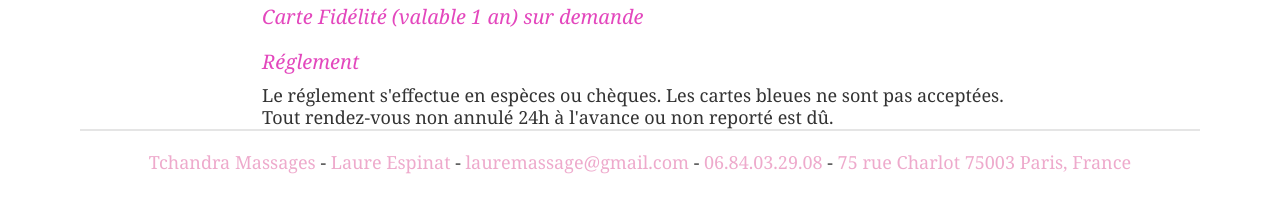
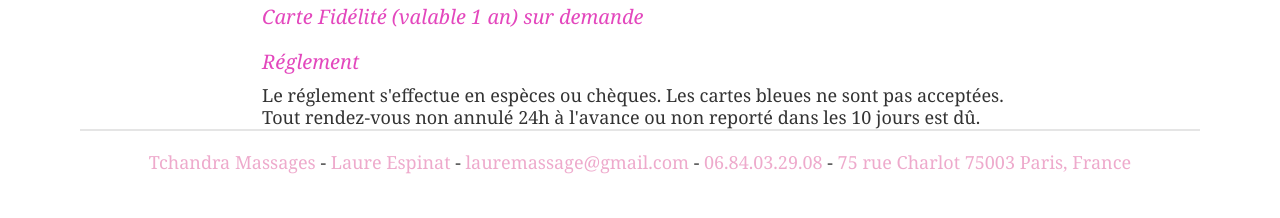
Before and after one commit to enrjphabricator/tchandra, a Jekyll site: the page built from _posts/2013-01-01-tarif.html, in a window 1280 px wide. Shown: the part 1197-1415 px from the top of the page. Built offline with Jekyll 4.4.1, drawn with Linux system fonts in a browser that asks for light colours; our own code applies the rules of GitHub Pages for plain Markdown files.

Commit message:
Update 2013-01-01-tarif.html

```diff
--- a/_posts/2013-01-01-tarif.html
+++ b/_posts/2013-01-01-tarif.html
@@ -78,4 +78,4 @@
 <p10 massages achetés = 1 massage du dos de 20 min offert ou un bon de 20 euros à déduire d'un massage</p>
 <h2>Réglement</h2>
 <p>Le réglement s'effectue en espèces ou chèques. Les cartes bleues ne sont pas acceptées. </p>
-<p>Tout rendez-vous non annulé 24h à l'avance ou non reporté est dû.</p>
+<p>Tout rendez-vous non annulé 24h à l'avance ou non reporté dans les 10 jours est dû.</p>
```
